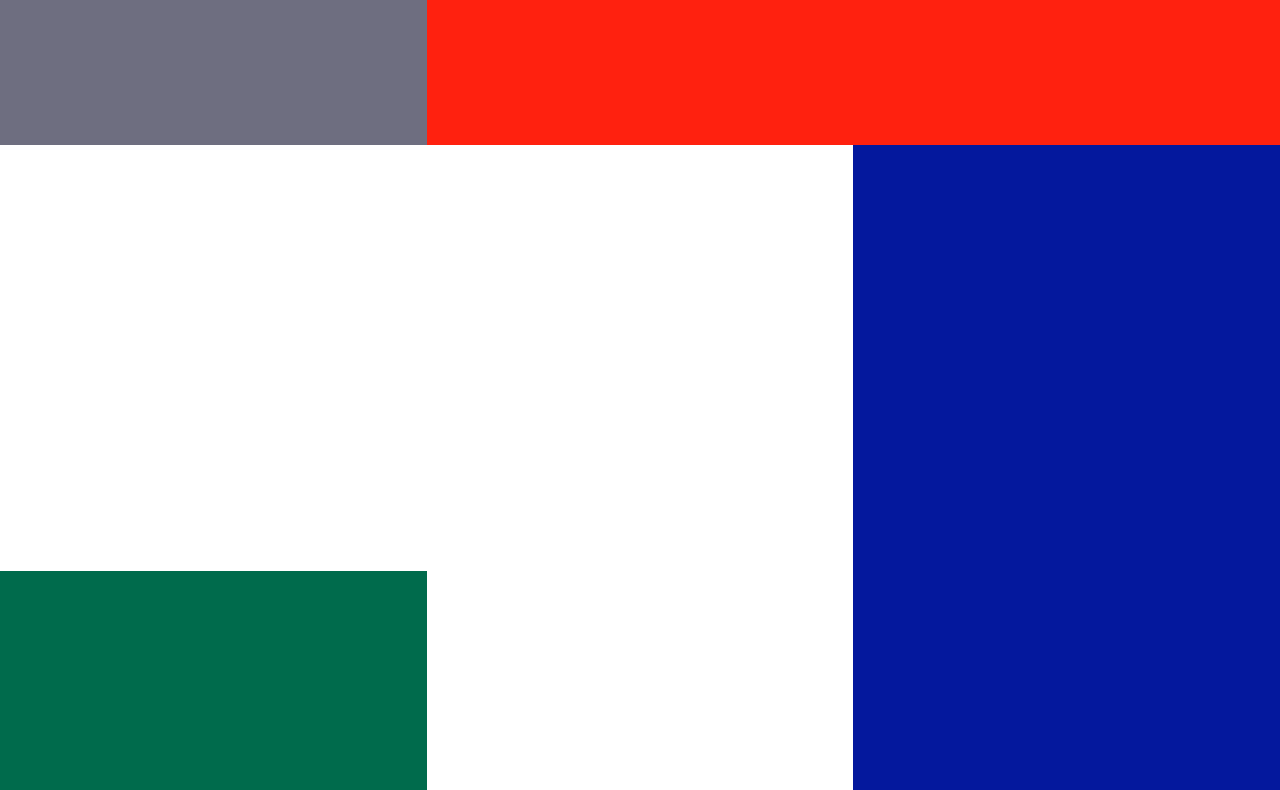
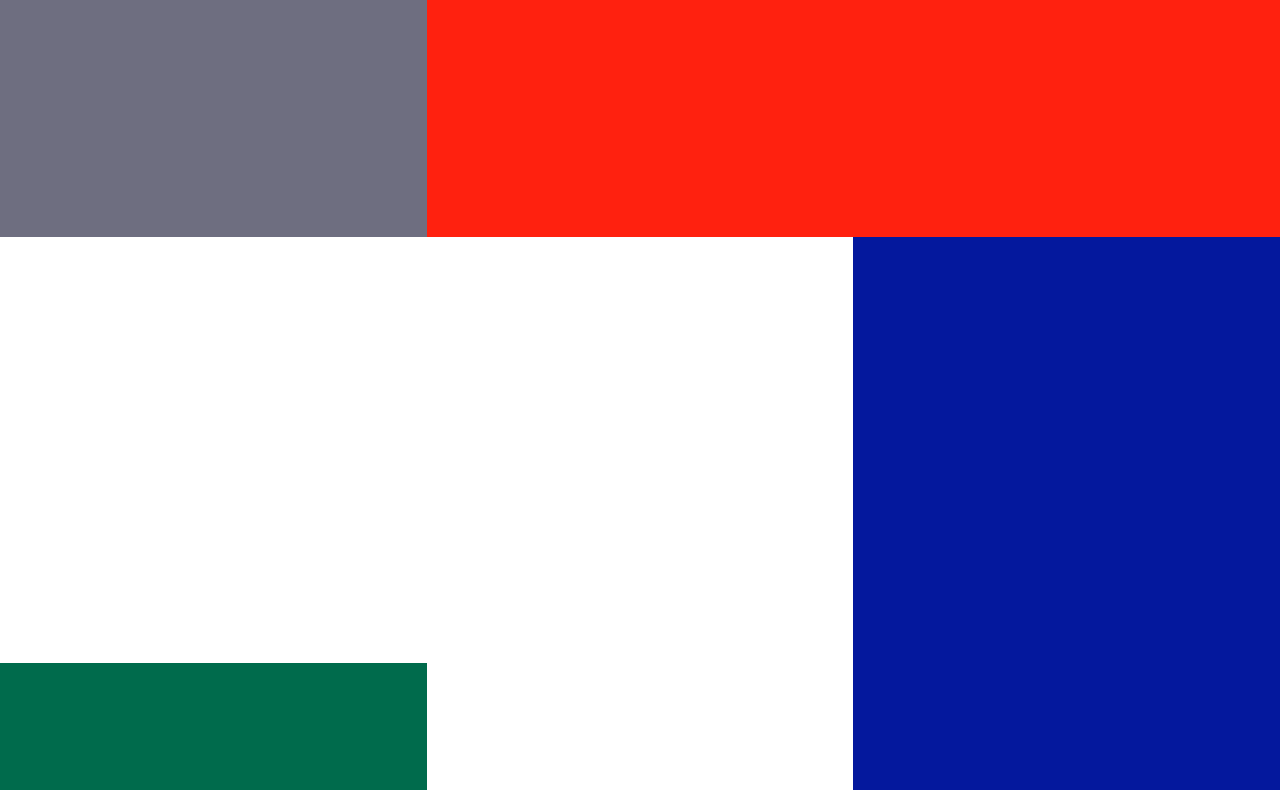
Before and after one commit to razdvapoka/skvot-layouts-recap, a plain HTML site: page colored-layout.html in a window 1280 px wide. Shown: the part 282-1072 px from the top of the page. Drawn offline with nearby package versions, Linux system fonts and the light colour scheme.

Commit message:
Fix minor issues

```diff
--- a/assets/styles/colored-layout.css
+++ b/assets/styles/colored-layout.css
@@ -2,6 +2,10 @@
 *::after,
 *::before {
   box-sizing: border-box;
+}
+
+body {
+  padding-top: 92px;
 }
 
 h1 {
--- a/assets/styles/horizontal-layout.css
+++ b/assets/styles/horizontal-layout.css
@@ -25,7 +25,7 @@ body {
   width: 400px;
   min-width: 400px;
   padding: 40px 10px;
-  max-height: 120vh;
+  max-height: calc(100vh - 92px);
   overflow: auto;
 }
 
--- a/assets/styles/photo-layout.css
+++ b/assets/styles/photo-layout.css
@@ -9,7 +9,7 @@ html {
 }
 
 body {
-  padding: 10rem 0;
+  padding: 10rem 0 92px;
 }
 
 .grid {
```
